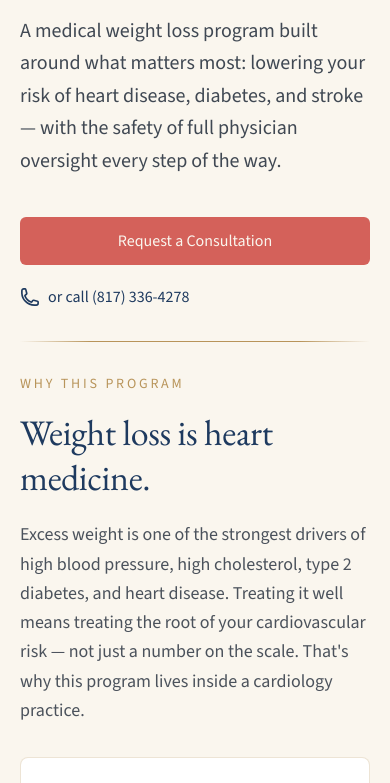
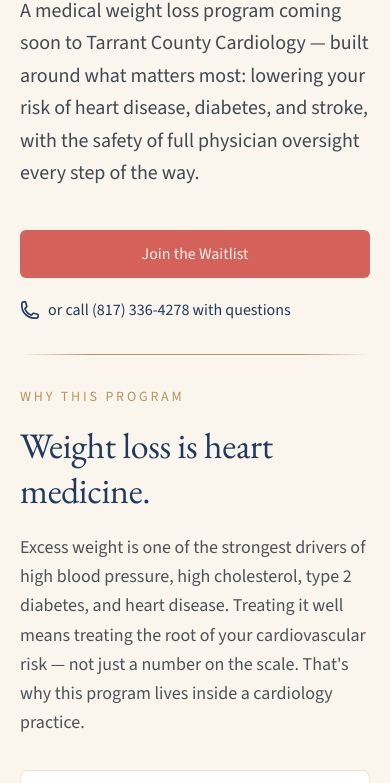
Before and after one commit to shankar-aahana/tarrant-county-cardiology, a plain HTML site: page weight-loss.html in a window 390 px wide. Shown: the part 469-1252 px from the top of the page. Drawn offline with nearby package versions, Linux system fonts and the light colour scheme.

Commit message:
Update weight-loss.html

```diff
--- a/weight-loss.html
+++ b/weight-loss.html
@@ -77,21 +77,21 @@
   <!-- ===== HERO ===== -->
   <section class="px-5 sm:px-8 pt-12 sm:pt-20 pb-8 sm:pb-10">
     <div class="max-w-4xl mx-auto">
-      <p class="text-coral text-sm sm:text-base font-medium tracking-[0.2em] uppercase mb-6">New Program · Now Accepting Patients</p>
+      <p class="text-coral text-sm sm:text-base font-medium tracking-[0.2em] uppercase mb-6">Coming Soon · Join the Waitlist</p>
       <h1 class="font-serif text-navy text-5xl sm:text-6xl lg:text-7xl leading-[1.05] mb-7">
         Physician-supervised weight loss,<br><em class="text-coral not-italic font-medium">designed for your whole health</em>.
       </h1>
       <p class="text-charcoal/85 text-xl sm:text-2xl leading-relaxed mb-10">
-        A medical weight loss program built around what matters most: lowering your risk of heart disease, diabetes, and stroke — with the safety of full physician oversight every step of the way.
+        A medical weight loss program coming soon to Tarrant County Cardiology — built around what matters most: lowering your risk of heart disease, diabetes, and stroke, with the safety of full physician oversight every step of the way.
       </p>
 
       <div class="flex flex-col sm:flex-row sm:items-center gap-5">
         <a href="appointment.html" class="inline-flex items-center justify-center gap-2 bg-coral hover:bg-coral-dark text-cream px-6 py-3 rounded-md text-base sm:text-lg font-medium transition-colors">
-          Request a Consultation
+          Join the Waitlist
         </a>
         <a href="tel:+18173364278" class="inline-flex items-center gap-2 text-navy hover:text-coral text-base sm:text-lg font-medium transition-colors">
           <svg class="w-5 h-5" viewBox="0 0 24 24" fill="none" stroke="currentColor" stroke-width="2"><path stroke-linecap="round" stroke-linejoin="round" d="M2.25 6.75c0 8.284 6.716 15 15 15h2.25a2.25 2.25 0 002.25-2.25v-1.372c0-.516-.351-.966-.852-1.091l-4.423-1.106c-.44-.11-.902.055-1.173.417l-.97 1.293c-.282.376-.769.542-1.21.38a12.035 12.035 0 01-7.143-7.143c-.162-.441.004-.928.38-1.21l1.293-.97c.363-.271.527-.734.417-1.173L6.963 3.102a1.125 1.125 0 00-1.091-.852H4.5A2.25 2.25 0 002.25 4.5v2.25z"/></svg>
-          <span>or call (817) 336-4278</span>
+          <span>or call (817) 336-4278 with questions</span>
         </a>
       </div>
     </div>
@@ -206,9 +206,9 @@
         <div class="flex gap-6 sm:gap-8">
           <div class="flex-shrink-0 w-14 h-14 sm:w-16 sm:h-16 rounded-full bg-navy text-cream flex items-center justify-center font-serif text-2xl sm:text-3xl">1</div>
           <div>
-            <h3 class="font-serif text-navy text-2xl sm:text-3xl mb-2 leading-tight">Request a consultation</h3>
+            <h3 class="font-serif text-navy text-2xl sm:text-3xl mb-2 leading-tight">Join the waitlist</h3>
             <p class="text-charcoal/80 text-lg leading-relaxed">
-              Call us or submit a request online. Our office will reach out to schedule your initial appointment.
+              Add your name to our waitlist. We'll reach out as soon as the program officially launches to schedule your first appointment.
             </p>
           </div>
         </div>
@@ -300,14 +300,14 @@
   <!-- ===== CTA ===== -->
   <section class="px-5 sm:px-8 pt-4 sm:pt-6 pb-16 sm:pb-24">
     <div class="max-w-4xl mx-auto bg-navy text-cream rounded-lg px-8 py-12 sm:px-14 sm:py-16 text-center">
-      <p class="text-brass-light text-sm font-medium tracking-[0.2em] uppercase mb-4">Take the first step</p>
-      <h2 class="font-serif text-cream text-4xl sm:text-5xl leading-tight mb-6">Ready to get started?</h2>
+      <p class="text-brass-light text-sm font-medium tracking-[0.2em] uppercase mb-4">Be the first to know</p>
+      <h2 class="font-serif text-cream text-4xl sm:text-5xl leading-tight mb-6">Want early access?</h2>
       <p class="text-cream/80 text-lg sm:text-xl leading-relaxed mb-10 max-w-2xl mx-auto">
-        Schedule your initial consultation to find out if the program is right for you. We're now accepting new patients.
+        Join the waitlist and we'll notify you the moment the program is officially open. No commitment — just an early heads-up.
       </p>
       <div class="flex flex-col sm:flex-row gap-4 justify-center">
         <a href="appointment.html" class="inline-flex items-center justify-center gap-2 bg-coral hover:bg-coral-dark text-cream px-7 py-4 rounded-md text-xl font-medium transition-colors">
-          Request a Consultation
+          Join the Waitlist
         </a>
         <a href="tel:+18173364278" class="inline-flex items-center justify-center gap-3 bg-cream/10 border border-cream/40 hover:bg-cream/20 text-cream px-7 py-4 rounded-md text-xl font-medium transition-colors">
           <svg class="w-6 h-6" viewBox="0 0 24 24" fill="none" stroke="currentColor" stroke-width="2"><path stroke-linecap="round" stroke-linejoin="round" d="M2.25 6.75c0 8.284 6.716 15 15 15h2.25a2.25 2.25 0 002.25-2.25v-1.372c0-.516-.351-.966-.852-1.091l-4.423-1.106c-.44-.11-.902.055-1.173.417l-.97 1.293c-.282.376-.769.542-1.21.38a12.035 12.035 0 01-7.143-7.143c-.162-.441.004-.928.38-1.21l1.293-.97c.363-.271.527-.734.417-1.173L6.963 3.102a1.125 1.125 0 00-1.091-.852H4.5A2.25 2.25 0 002.25 4.5v2.25z"/></svg>
```
